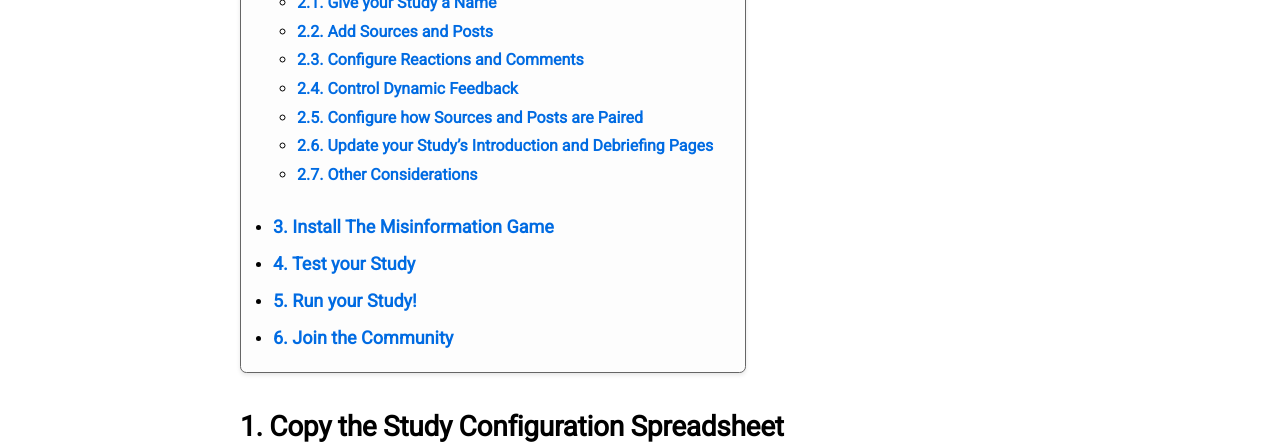
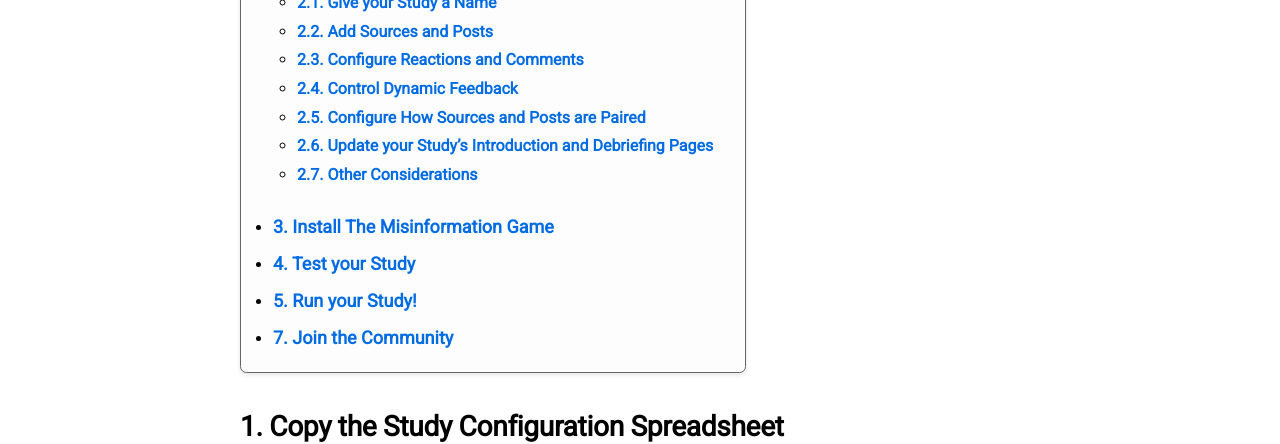
Before and after one commit to beekewardin/themisinformationgame.github.io, a Jekyll site: the page built from GettingStarted.md, in a window 1280 px wide and 900 px high, scrolled down 635 px. Shown: the part 152-596 px from the top of the window. Built offline with Jekyll 4.4.1, drawn with Linux system fonts in a browser that asks for light colours; nearby versions of some CDN libraries; our own code applies the rules of GitHub Pages for plain Markdown files; some of the changed text lies outside the part shown.

Commit message:
Change capitalisation in Getting Started guide

````diff
--- a/GettingStarted.md
+++ b/GettingStarted.md
@@ -253,7 +253,7 @@
 </figure>
 
 
-### 2.5. Configure how Sources and Posts are Paired
+### 2.5. Configure How Sources and Posts are Paired
 {:#create-source-post-selection}
 
 The sources that are shown for each post is dynamically selected when
@@ -382,7 +382,7 @@
 }
 ```
 
-## 6. Join the Community
+## 7. Join the Community
 
 We have created a Slack community in the hopes that we will be able
 to meet our users, and get your feedback to help improve the tool.
````
